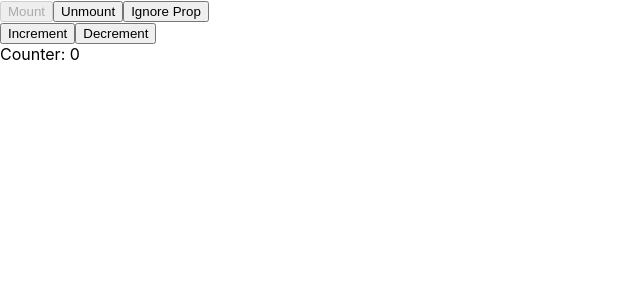
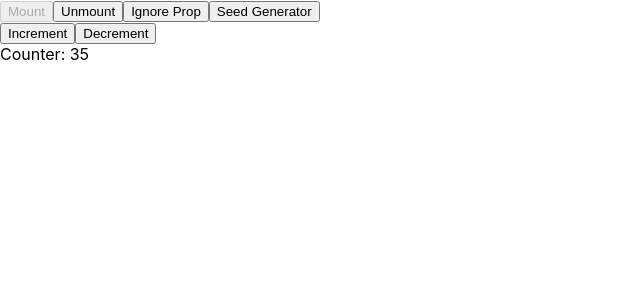
Before and after one commit to sam-malanchuk/react-component-lifecycle, a React (Create React App) app in the folder my-app/: page / in a window 1280 px wide. Shown: the top 300 px of the page, without its empty margins (0-640 px from the left). Built offline with nearby package versions, Linux system fonts and the light colour scheme.

Commit message:
getDerivedStateFromProps livecycle method to set the props to state

```diff
--- a/my-app/src/App.js
+++ b/my-app/src/App.js
@@ -8,22 +8,27 @@ class App extends React.Component {
 
     this.state = {
       mount: true,
-      ignoreProp: 0
+      ignoreProp: 0,
+      seed: 35
     }
 
     this.mountCounter = () => this.setState({mount: true});
     this.unmountCounter = () => this.setState({mount: false});
 
     this.ignoreProp = () => this.setState({ignoreProp: Math.random()})
+    this.seedGenerator = () => this.setState({seed: Number.parseInt(Math.random() * 100)})
   }
   render() {
+    const {mount, ignoreProp, seed} = this.state;
     return <div>
-      <button onClick={this.mountCounter} disabled={this.state.mount}>Mount</button>
-      <button onClick={this.unmountCounter} disabled={!this.state.mount}>Unmount</button>
+      <button onClick={this.mountCounter} disabled={mount}>Mount</button>
+      <button onClick={this.unmountCounter} disabled={!mount}>Unmount</button>
       <button onClick={this.ignoreProp}>Ignore Prop</button>
-      {this.state.mount ?
+      <button onClick={this.seedGenerator}>Seed Generator</button>
+      {mount ?
         <Counter
-          ignoreProp={this.state.ignoreProp}
+          ignoreProp={ignoreProp}
+          seed={seed}
         /> :
         null}
     </div>
--- a/my-app/src/Counter.js
+++ b/my-app/src/Counter.js
@@ -16,6 +16,17 @@ export default class Counter extends React.Component {
         this.increment = () => this.setState({counter: this.state.counter + 1});
         // update the state counter by removing one
         this.decrement = () => this.setState({counter: this.state.counter - 1});
+    }
+
+    // allows you to transfer props to state
+    static getDerivedStateFromProps(props, state) {
+        if(props.seed && state.seed !== props.seed) {
+            return {
+                seed: props.seed,
+                counter: props.seed
+            }
+        }
+        return null;
     }
 
     // called right after render
```
